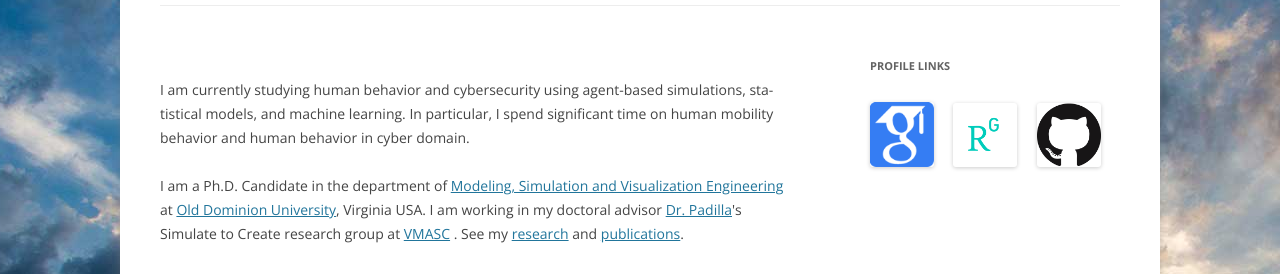
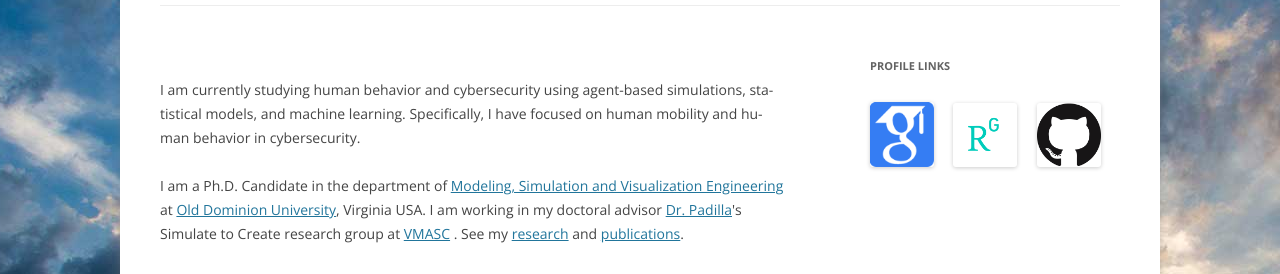
Before and after one commit to hamdikavak/hamdikavak.github.io, a Jekyll site: the page built from index.html, in a window 1280 px wide and 900 px high. Shown: the part 184-458 px from the top of the window. Built offline with Jekyll 4.4.1, drawn with Linux system fonts in a browser that asks for light colours; nearby versions of some CDN libraries; library files that are not in the unit come from our copies.

Commit message:
Update index.html

```diff
--- a/index.html
+++ b/index.html
@@ -7,7 +7,7 @@ current_page_home: current_page_item
 ---
 
 <p>
-  I am currently studying human behavior and cybersecurity using agent-based simulations, statistical models, and machine learning. In particular, I spend significant time on human mobility behavior and human behavior in cyber domain.
+  I am currently studying human behavior and cybersecurity using agent-based simulations, statistical models, and machine learning. Specifically, I have focused on human mobility and human behavior in cybersecurity.
 </p>
 <p>
   I am a Ph.D. Candidate in the department of <a title="MSVE Department Home Page" href="http://odu.edu/msve" target="_blank">Modeling, Simulation and Visualization Engineering</a> at <a title="Old Dominion University" href="http://odu.edu" target="_blank">Old Dominion University</a>, Virginia USA.
```
